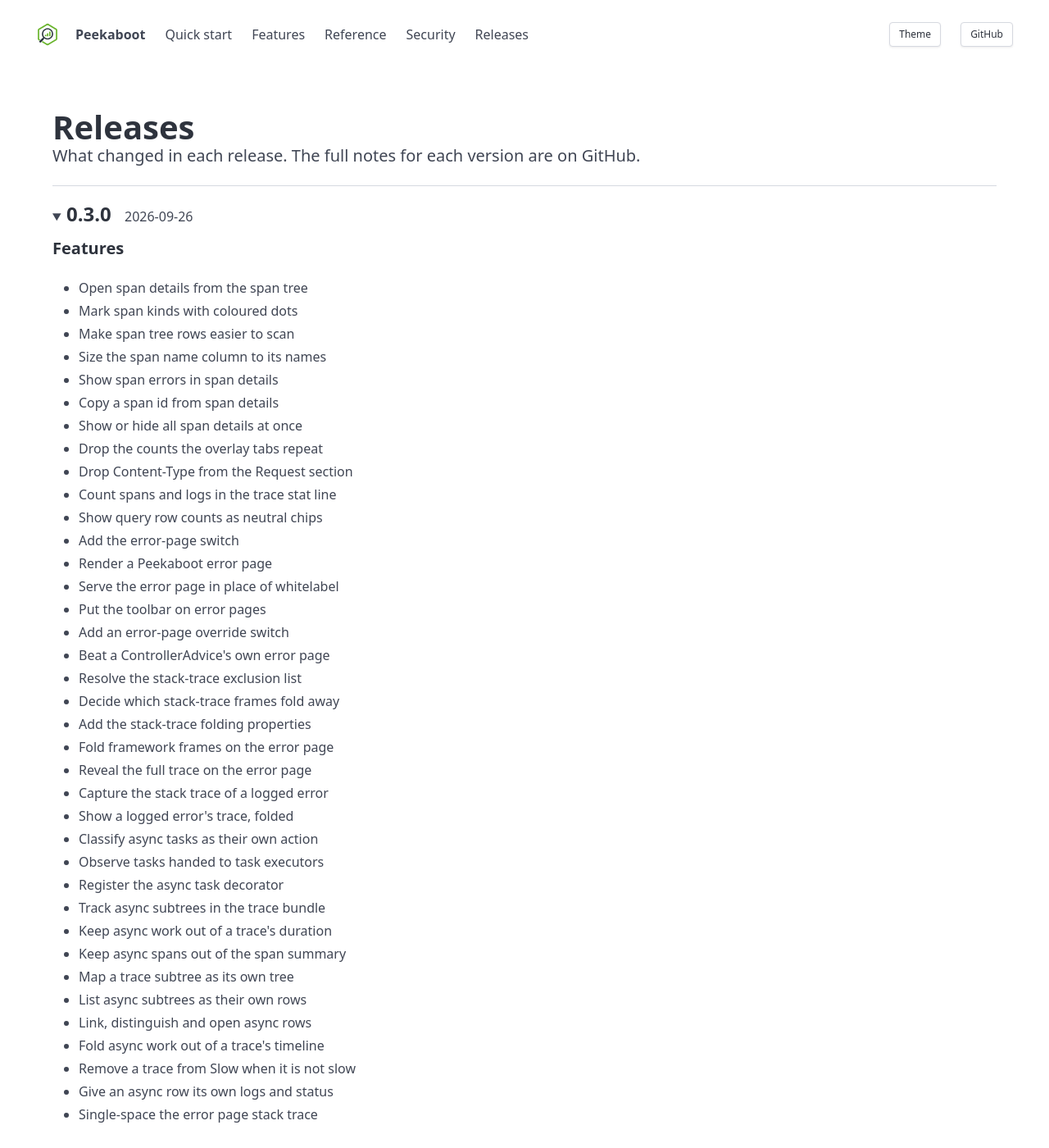
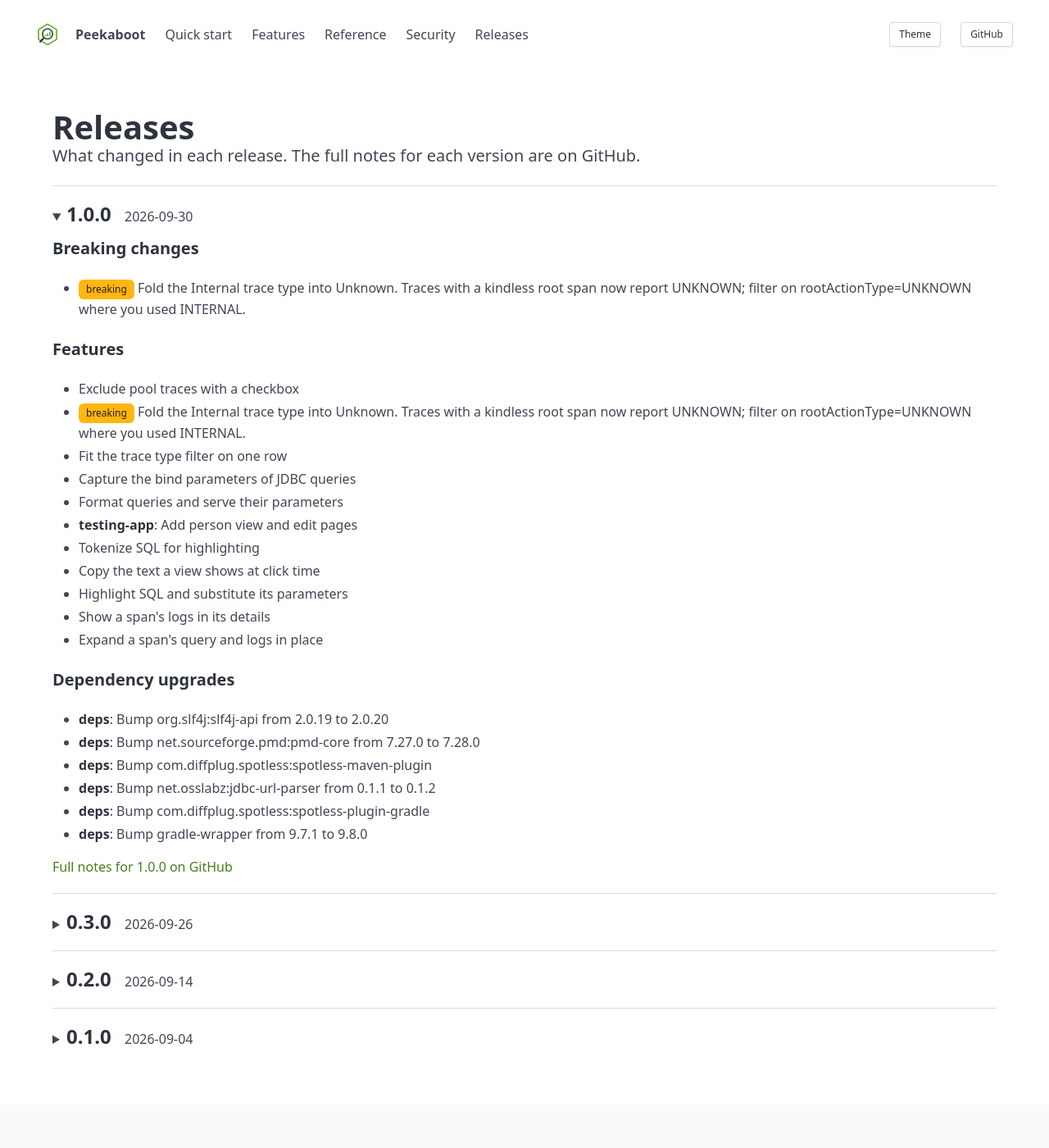
Before and after one commit to peekaboot-org/peekaboot-org.github.io, a Jekyll site: the page built from releases.html, in a window 1280 px wide and 1400 px high. Shown: the whole window at 82% size. Built offline with Jekyll 4.4.1, drawn with Linux system fonts in a browser that asks for light colours; some of the changed text lies outside the part shown.

Commit message:
[release] site for 1.0.0

```diff
--- a/_config.yml
+++ b/_config.yml
@@ -14,7 +14,7 @@
 repository_url: https://github.com/peekaboot-org/peekaboot
 maven_group: org.peekaboot
 maven_artifact: peekaboot-spring-boot-starter
-peekaboot_version: 0.3.0
+peekaboot_version: 1.0.0
 
 # Part of the github-pages gem, but only active when listed: serves the old URLs of pages
 # that were merged into others as a redirect (see `redirect_from` in their front matter).
--- a/_data/releases.json
+++ b/_data/releases.json
@@ -1,4 +1,135 @@
 [
+  {
+    "version": "1.0.0",
+    "date": "2026-09-30",
+    "url": "https://github.com/peekaboot-org/peekaboot/releases/tag/1.0.0",
+    "initial": false,
+    "groups": [
+      {
+        "title": "Breaking changes",
+        "entries": [
+          {
+            "text": "Fold the Internal trace type into Unknown",
+            "scope": null,
+            "breaking": true,
+            "detail": "Traces with a kindless root span now report UNKNOWN; filter on rootActionType=UNKNOWN where you used INTERNAL."
+          }
+        ]
+      },
+      {
+        "title": "Features",
+        "entries": [
+          {
+            "text": "Exclude pool traces with a checkbox",
+            "scope": null,
+            "breaking": false,
+            "detail": null
+          },
+          {
+            "text": "Fold the Internal trace type into Unknown",
+            "scope": null,
+            "breaking": true,
+            "detail": "Traces with a kindless root span now report UNKNOWN; filter on rootActionType=UNKNOWN where you used INTERNAL."
+          },
+          {
+            "text": "Fit the trace type filter on one row",
+            "scope": null,
+            "breaking": false,
+            "detail": null
+          },
+          {
+            "text": "Capture the bind parameters of JDBC queries",
+            "scope": null,
+            "breaking": false,
+            "detail": null
+          },
+          {
+            "text": "Format queries and serve their parameters",
+            "scope": null,
+            "breaking": false,
+            "detail": null
+          },
+          {
+            "text": "Add person view and edit pages",
+            "scope": "testing-app",
+            "breaking": false,
+            "detail": null
+          },
+          {
+            "text": "Tokenize SQL for highlighting",
+            "scope": null,
+            "breaking": false,
+            "detail": null
+          },
+          {
+            "text": "Copy the text a view shows at click time",
+            "scope": null,
+            "breaking": false,
+            "detail": null
+          },
+          {
+            "text": "Highlight SQL and substitute its parameters",
+            "scope": null,
+            "breaking": false,
+            "detail": null
+          },
+          {
+            "text": "Show a span's logs in its details",
+            "scope": null,
+            "breaking": false,
+            "detail": null
+          },
+          {
+            "text": "Expand a span's query and logs in place",
+            "scope": null,
+            "breaking": false,
+            "detail": null
+          }
+        ]
+      },
+      {
+        "title": "Dependency upgrades",
+        "entries": [
+          {
+            "text": "Bump org.slf4j:slf4j-api from 2.0.19 to 2.0.20",
+            "scope": "deps",
+            "breaking": false,
+            "detail": null
+          },
+          {
+            "text": "Bump net.sourceforge.pmd:pmd-core from 7.27.0 to 7.28.0",
+            "scope": "deps",
+            "breaking": false,
+            "detail": null
+          },
+          {
+            "text": "Bump com.diffplug.spotless:spotless-maven-plugin",
+            "scope": "deps",
+            "breaking": false,
+            "detail": null
+          },
+          {
+            "text": "Bump net.osslabz:jdbc-url-parser from 0.1.1 to 0.1.2",
+            "scope": "deps",
+            "breaking": false,
+            "detail": null
+          },
+          {
+            "text": "Bump com.diffplug.spotless:spotless-plugin-gradle",
+            "scope": "deps",
+            "breaking": false,
+            "detail": null
+          },
+          {
+            "text": "Bump gradle-wrapper from 9.7.1 to 9.8.0",
+            "scope": "deps",
+            "breaking": false,
+            "detail": null
+          }
+        ]
+      }
+    ]
+  },
   {
     "version": "0.3.0",
     "date": "2026-09-26",
```
